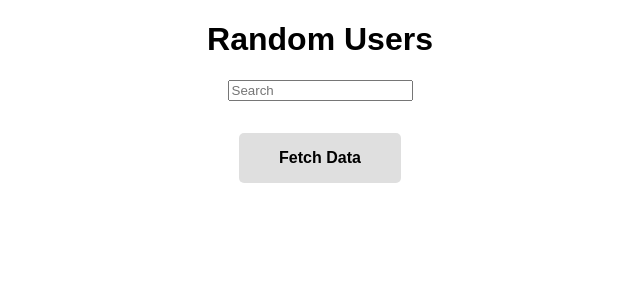
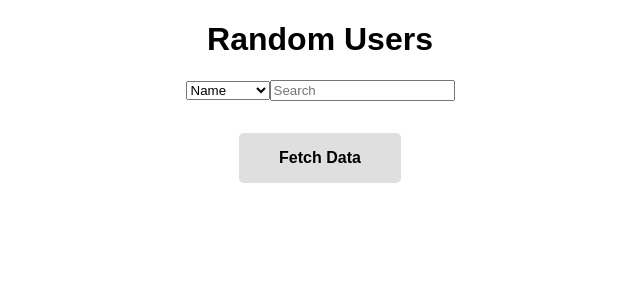
Before and after one commit to mattchx/new-hatched-egg, a React (Create React App) app: page / in a window 1280 px wide. Shown: the top 300 px of the page, without its empty margins (320-960 px from the left). Built offline with nearby package versions, Linux system fonts and the light colour scheme.

Commit message:
uUpdate: Added filter options for email, name, and username

```diff
--- a/src/App.js
+++ b/src/App.js
@@ -1,13 +1,13 @@
 import './App.css';
 import { useState, useEffect } from 'react';
 import UserCards from './UserCards';
-
 
 function App() {
   const [users, setUsers] = useState([]);
   const [loading, setLoading] = useState(false);
   const [search, setSearch] = useState('');
   const [filteredUsers, setFilteredUsers] = useState([]);
+  const [searchOption, setSearchOption] = useState('name');
 
   const useFetch = async () => {
     //https://javascript.info/async-await#error-handling
@@ -26,19 +26,38 @@ function App() {
   useEffect(() => {
     setFilteredUsers(
       users.filter((user) => {
-        return (
-          user.name.first.toLowerCase().includes(search.toLowerCase()) ||
-          user.name.last.toLowerCase().includes(search.toLowerCase())
-        );
+        if (searchOption === 'username') {
+          return user.login.username.includes(search.toLowerCase());
+        } else if (searchOption === 'email') {
+          return user.email.includes(search.toLowerCase());
+        } else {
+          return (
+            user.name.first.toLowerCase().includes(search.toLowerCase()) ||
+            user.name.last.toLowerCase().includes(search.toLowerCase())
+          );
+        }
       })
     );
-  }, [search, users]);
+  }, [search, users, searchOption]);
 
   return (
     <div className='App'>
       <div className='header'>
         <h1>Random Users</h1>
 
+        <select
+          value={searchOption}
+          onChange={(e) => {
+            setSearchOption(e.currentTarget.value);
+            console.log(searchOption);
+          }}
+        >
+          <option selected value='name'>
+            Name
+          </option>
+          <option value='email'>Email</option>
+          <option value='username'>Username</option>
+        </select>
         {/* https://www.youtube.com/watch?v=Q8JyF3wpsHc&t=173s */}
         <input
           type='text'
--- a/src/Modal.js
+++ b/src/Modal.js
@@ -46,6 +46,7 @@ export default function Modal({open, children, onClose}) {
     <div style={MODAL_STYLES}>
       {children}
       <button style={BUTTON_STYLES} onClick={onClose}>Close Modal</button>
+
     </div>
     </>,
     document.getElementById('portal')
```
Also changed, not shown: 1 other file (tests, documents, lock files or other folders).
